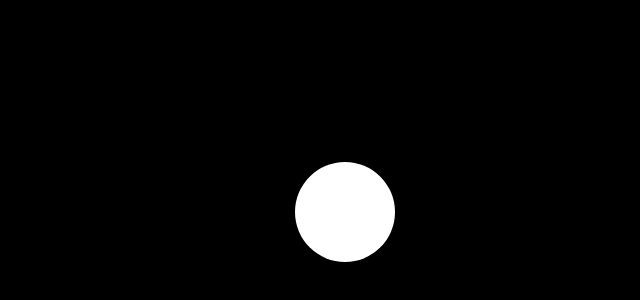
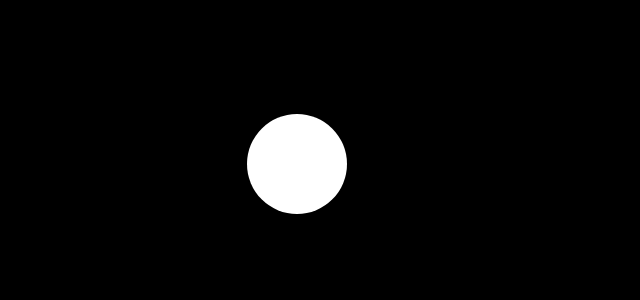
Before and after one commit to Vishrut7080/Pointer-Light, a plain HTML site: page index.html in a window 1280 px wide. Shown: the part 188-488 px from the top of the page, without its empty margins (295-935 px from the left). Drawn offline with Linux system fonts and the light colour scheme.

Commit message:
Centralized pointer

```diff
--- a/style.css
+++ b/style.css
@@ -40,5 +40,6 @@ h1 {
     width: 100px;
     background-color: white;
     border-radius: 50%;
+    transform: translate(-48%, -48%);
     z-index: 2;
 }
```
